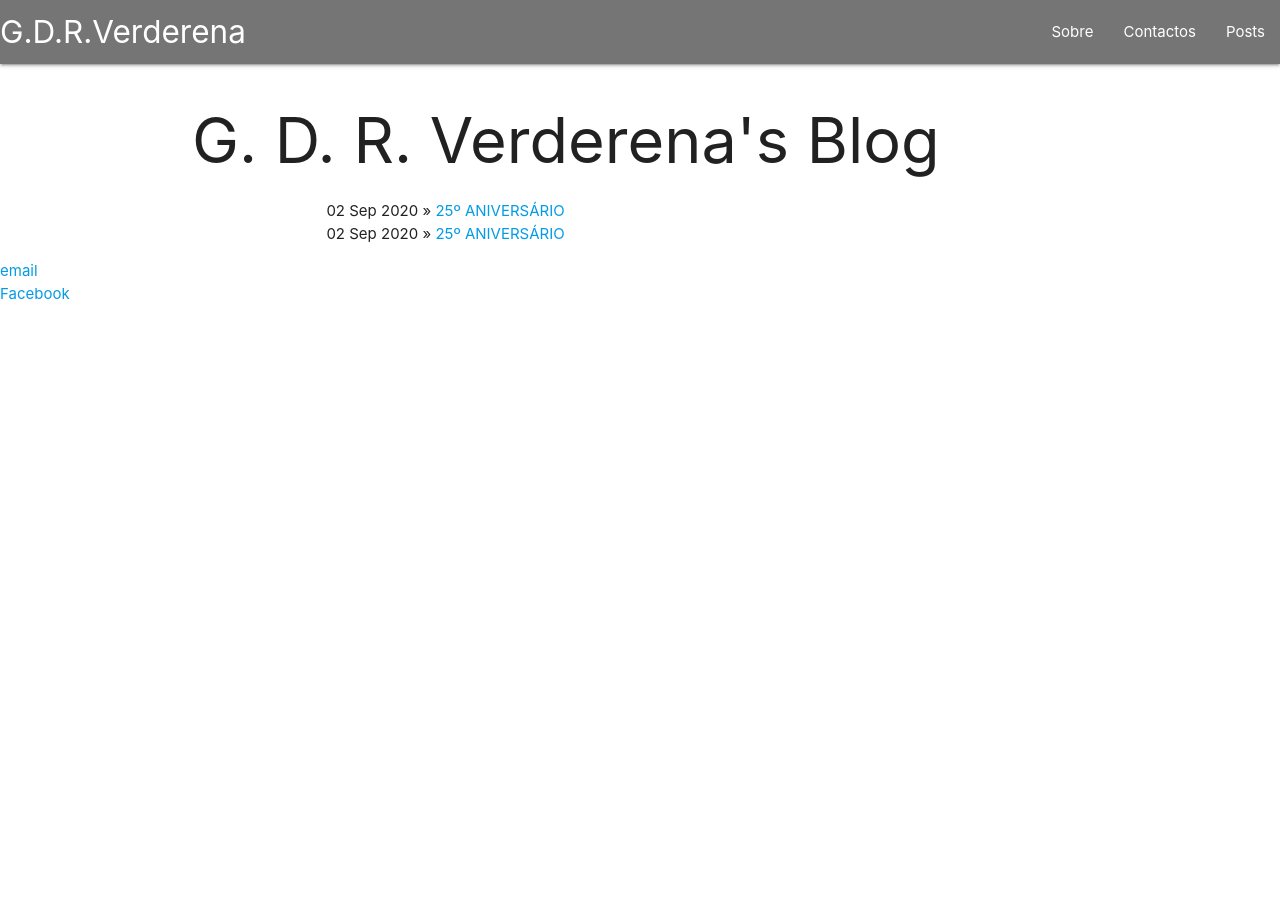
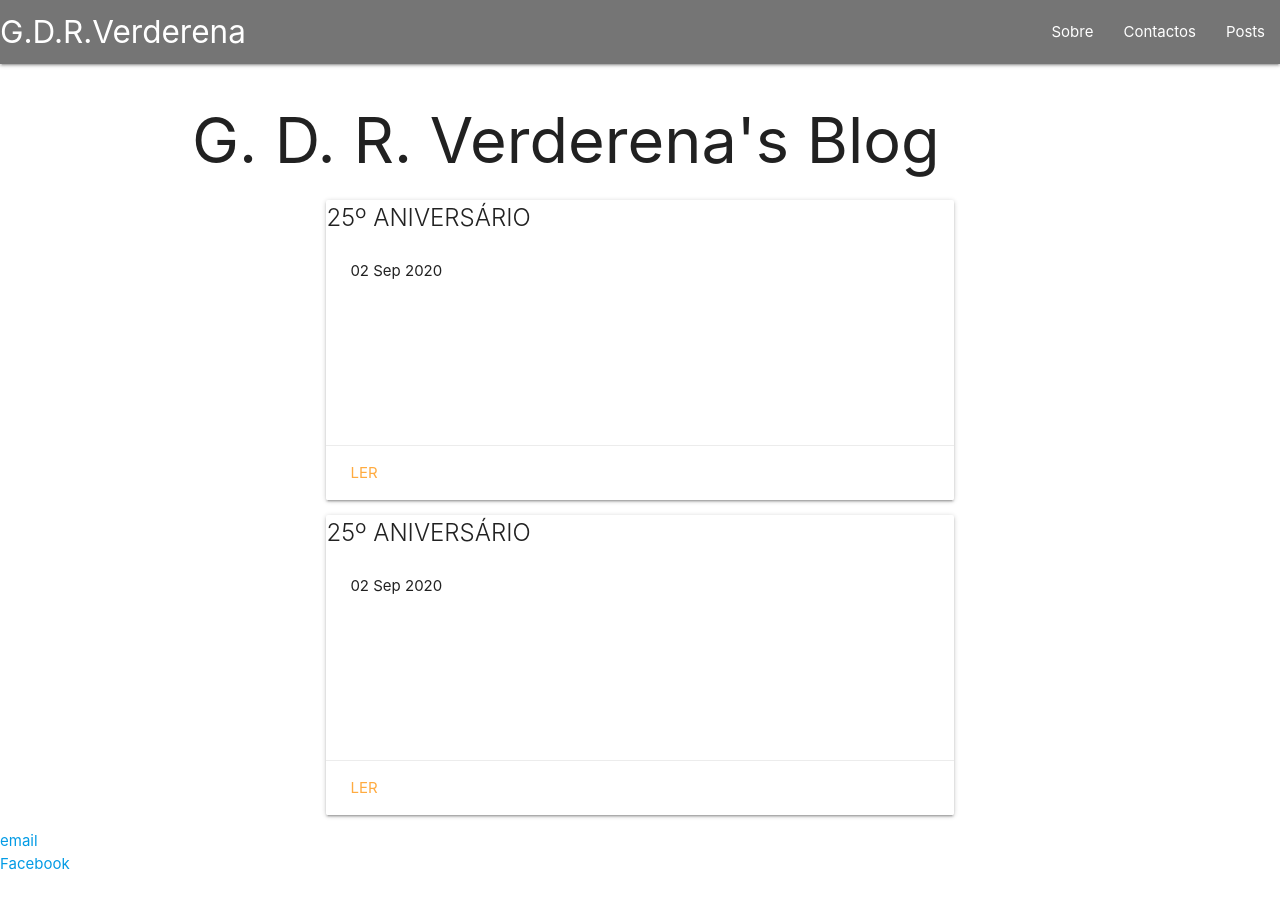
Before and after one commit to GDR-Verderena/gdr-verderena.github.io, a Jekyll site: the page built from blog/index.html, in a window 1280 px wide. Built offline with Jekyll 4.4.1, drawn with Linux system fonts in a browser that asks for light colours.

Commit message:
Update index.html

```diff
--- a/blog/index.html
+++ b/blog/index.html
@@ -9,7 +9,16 @@ title: G. D. R. Verderena's Blog
 <ul class="posts">
 
   {% for post in site.posts %}
-    <li><span>{{ post.date | date_to_string }}</span> &raquo; <a href="{{ post.url }}" title="{{ post.title }}">{{ post.title }}</a></li>
+     <!--   <li><span>{{ post.date | date_to_string }}</span> &raquo; <a href="{{ post.url }}" title="{{ post.title }}">{{ post.title }}</a></li> -->
+  <div class="col s12 m6 l3">
+    <div class="card small">
+      <span class="card-title">{{ post.title }}</span>
+      <div class="card-content">
+        <span>{{ post.date | date_to_string }}</span>
+      </div>
+      <div class="card-action"><a href="{{ post.url }}">Ler</a></div>
+    </div>
+  </div>
   {% endfor %}
 
 </ul>
```
